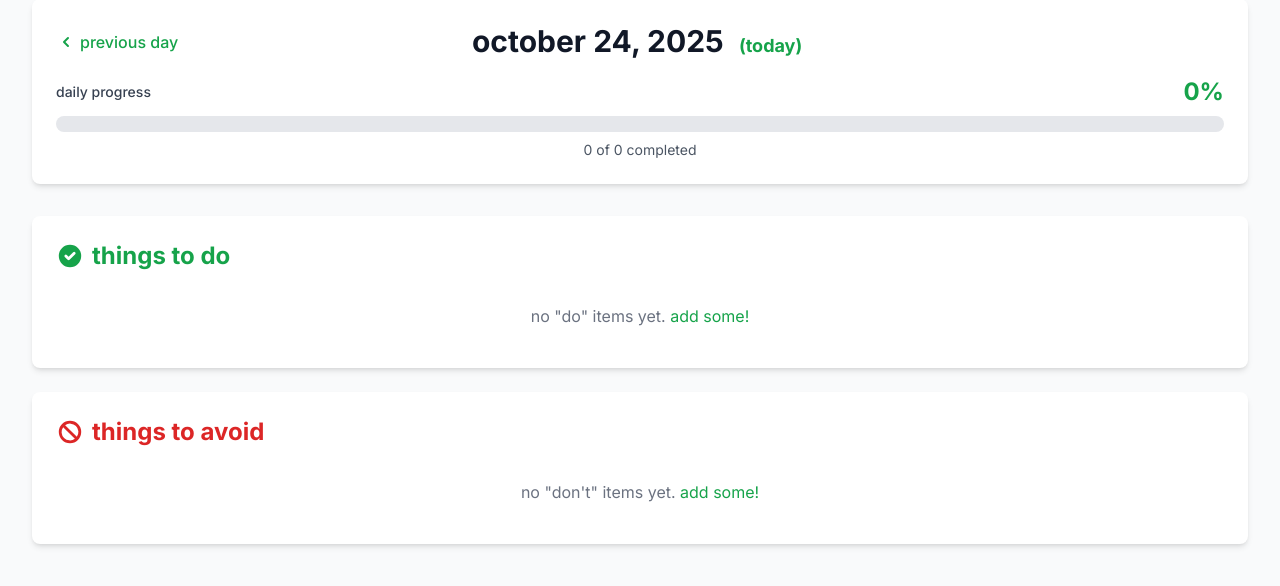
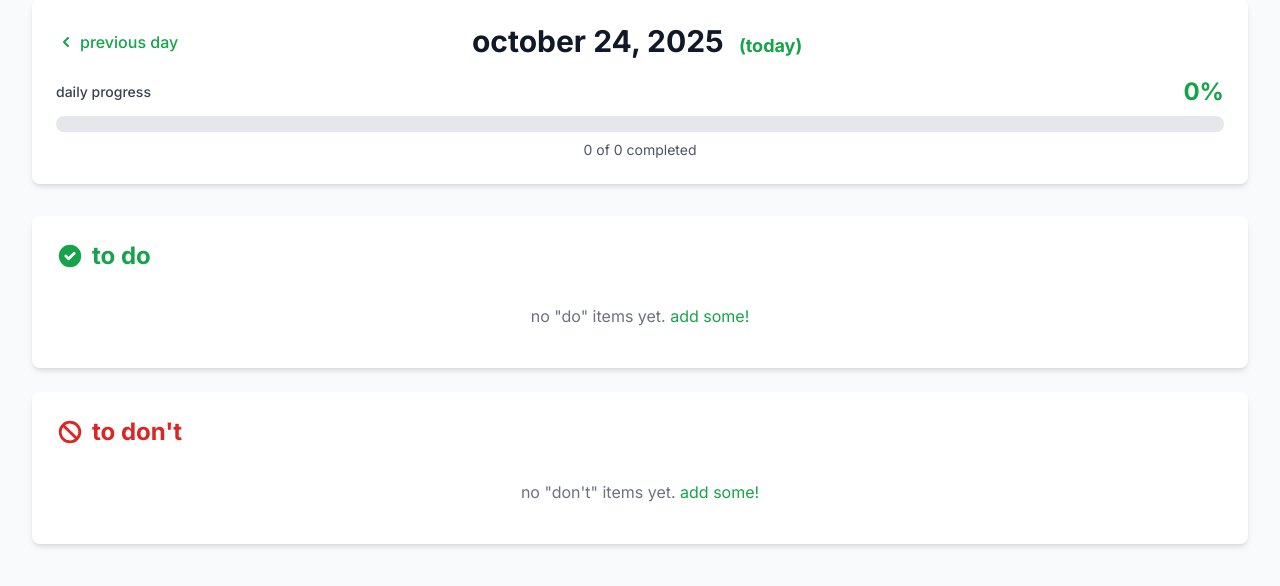
Before and after one commit to thomasinworld/dondont, a Django app: page /journal/ in a window 1280 px wide. Shown: the part 97-683 px from the top of the page. Run offline with Django 5.2, Linux system fonts and the light colour scheme; data that the repository does not hold is empty; some libraries are stand-ins or nearby versions.

Commit message:
Update journal page labels to match manage page
- Changed 'things to do' → 'to do'
- Changed 'things to avoid' → 'to don't'
- Consistent labels across all pages

```diff
--- a/templates/journal/daily_journal.html
+++ b/templates/journal/daily_journal.html
@@ -58,7 +58,7 @@
         <svg class="w-7 h-7 mr-2" fill="currentColor" viewBox="0 0 20 20">
             <path fill-rule="evenodd" d="M10 18a8 8 0 100-16 8 8 0 000 16zm3.707-9.293a1 1 0 00-1.414-1.414L9 10.586 7.707 9.293a1 1 0 00-1.414 1.414l2 2a1 1 0 001.414 0l4-4z" clip-rule="evenodd"/>
         </svg>
-        things to do
+        to do
     </h2>
     <div class="space-y-3">
         {% for item in entries_do %}
@@ -92,7 +92,7 @@
         <svg class="w-7 h-7 mr-2" fill="currentColor" viewBox="0 0 20 20">
             <path fill-rule="evenodd" d="M13.477 14.89A6 6 0 015.11 6.524l8.367 8.368zm1.414-1.414L6.524 5.11a6 6 0 018.367 8.367zM18 10a8 8 0 11-16 0 8 8 0 0116 0z" clip-rule="evenodd"/>
         </svg>
-        things to avoid
+        to don't
     </h2>
     <div class="space-y-3">
         {% for item in entries_dont %}
```
